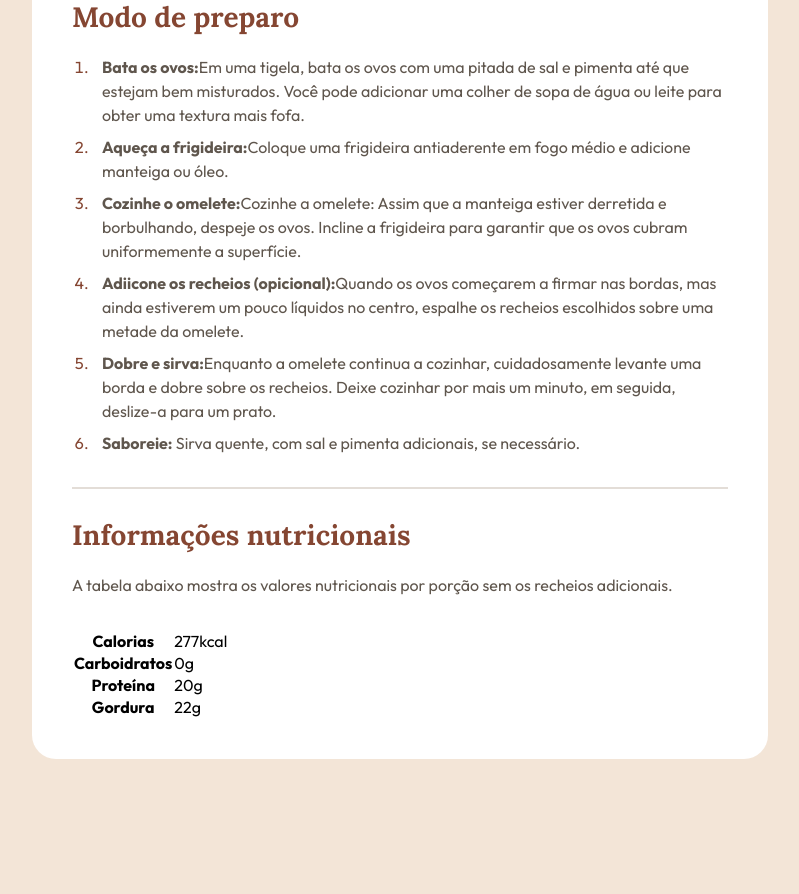
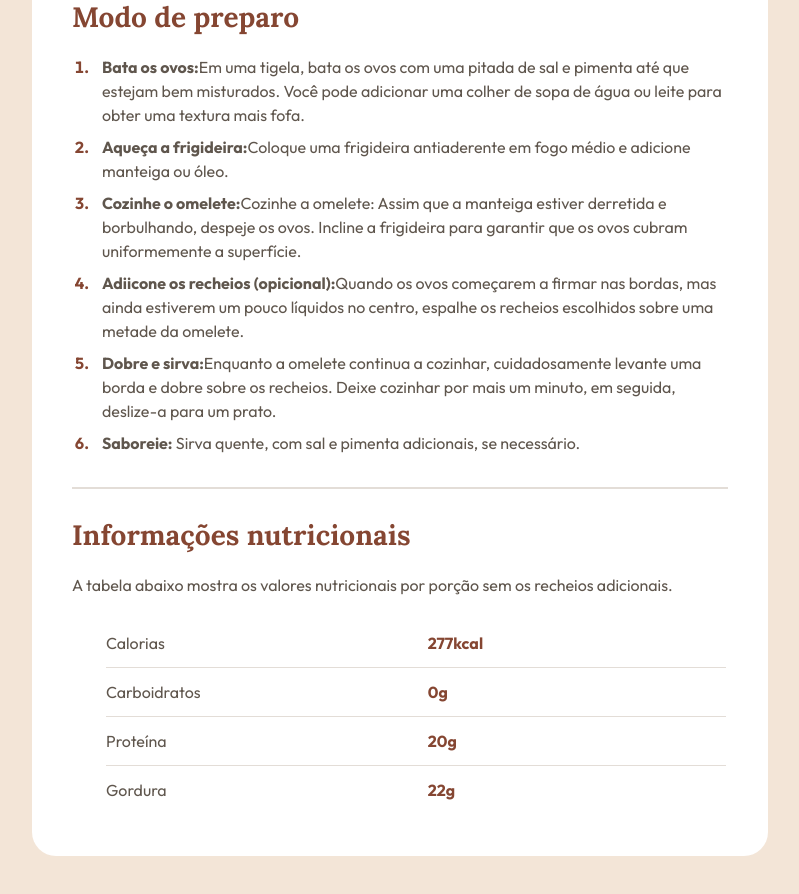
Before and after one commit to Bitenzk/Receita, a plain HTML site: page index.html in a window 1280 px wide. Shown: the part 1095-1989 px from the top of the page, without its empty margins (240-1039 px from the left). Before the commit the page ends 1918 px from the top, so only its background shows below. Drawn offline with Linux system fonts and the light colour scheme.

Commit message:
finalização do projeto

```diff
--- a/style.css
+++ b/style.css
@@ -2,6 +2,7 @@
   margin: 0;
   padding: 0;
   box-sizing: border-box;
+  -webkit-font-smoothing: antialiased;
 }
 
 body {
@@ -103,5 +104,53 @@ hr {
 
 .Modo li::marker {
   color: #854632;
-  font-size: 700;
+  font-weight: 700;
 }
+
+.Informacoes p {
+  margin-bottom: 24px;
+}
+
+table {
+  width: 100%;
+}
+
+th,
+td {
+  border-bottom: 1px solid #e3ddd7;
+  width: 100%;
+}
+
+tr {
+  display: flex;
+}
+
+th {
+  text-align: left;
+  margin-left: 32px;
+  font-weight: 400;
+  color: #5f564d;
+  line-height: 150%;
+}
+
+td {
+  padding-left: 16px;
+  font-weight: 700;
+  color: #854632;
+  line-height: 150%;
+}
+
+tr + tr th,
+tr + tr td {
+  padding-block: 12px;
+}
+
+tr:nth-of-type(1) th,
+tr:nth-of-type(1) td {
+  padding-bottom: 12px;
+}
+
+tr:nth-of-type(4) th,
+tr:nth-of-type(4) td {
+  border: none;
+}
```
